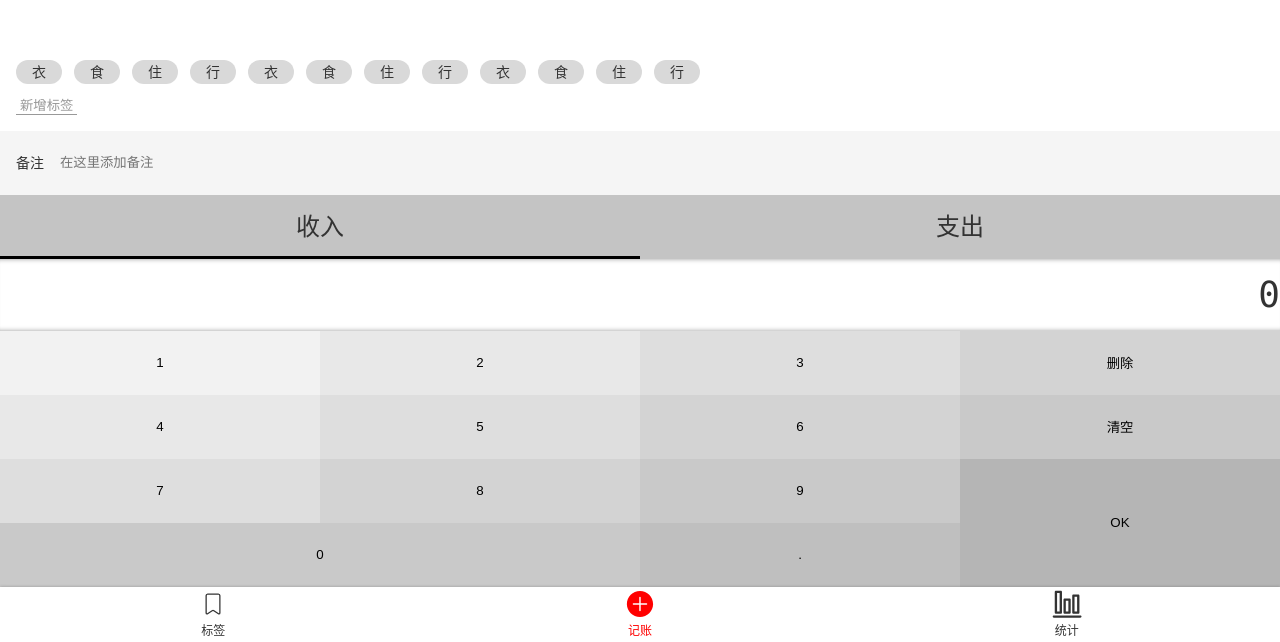
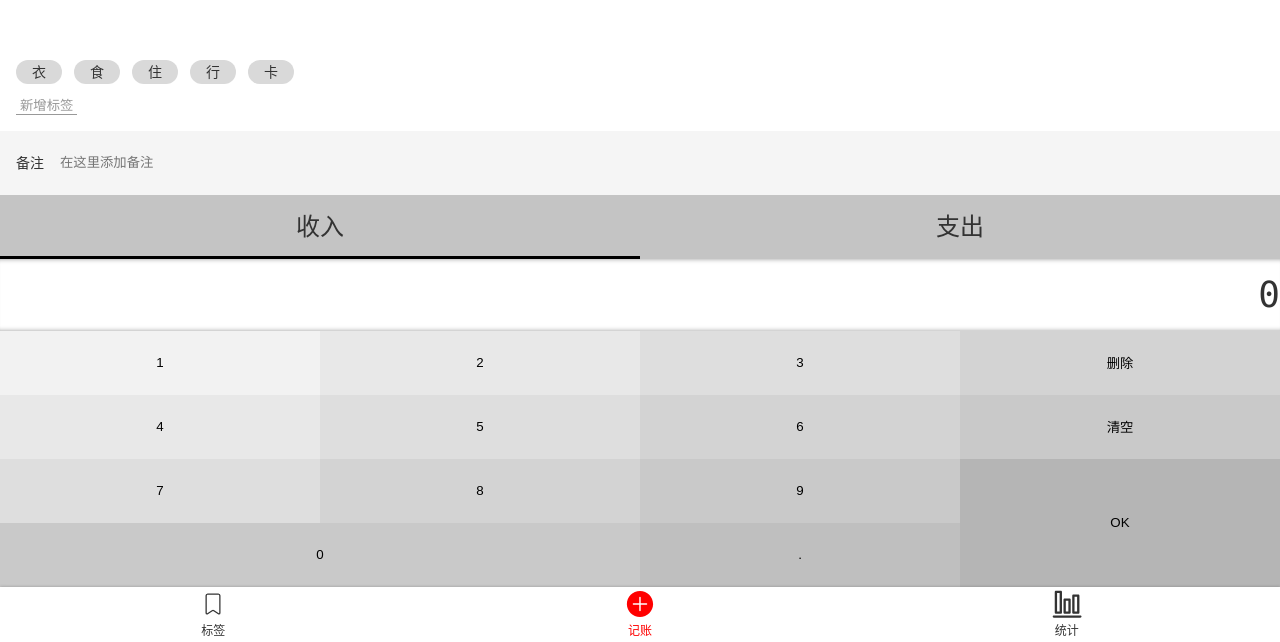
Before and after one commit to TLC-afk/vue1, a Vue app: page /#/money in a window 1280 px wide. Shown: the part 158-800 px from the top of the page. Built offline with nearby package versions, Linux system fonts and the light colour scheme.

Commit message:
可以选中或取消Tag

```diff
--- a/src/components/Money/Tags.vue
+++ b/src/components/Money/Tags.vue
@@ -4,25 +4,33 @@
       <button>新增标签</button>
     </div>
     <ul class="current">
-      <li>衣</li>
-      <li>食</li>
-      <li>住</li>
-      <li>行</li>
-      <li>衣</li>
-      <li>食</li>
-      <li>住</li>
-      <li>行</li> <li>衣</li>
-      <li>食</li>
-      <li>住</li>
-      <li>行</li>
+      <li v-for="tag in dataSource" :key="tag"
+          @click="toggle(tag)"
+          :class="{selected:selectedTags.indexOf(tag) >= 0}">
+        {{ tag }}
+      </li>
     </ul>
   </div>
 
 </template>
 
 <script lang="ts">
-export default {
-  name: 'Tags'
+import Vue from 'vue';
+import {Component, Prop} from 'vue-property-decorator';
+
+@Component
+export default class Tags extends Vue {
+  @Prop() dataSource: string[] | undefined;
+  selectedTags: string[] = [];
+
+  toggle(tag: string) {
+    const index =this.selectedTags.indexOf(tag)
+    if(index >= 0){
+      this.selectedTags.splice(index,1)
+    }else{
+      this.selectedTags.push(tag);
+    }
+  }
 };
 </script>
 
@@ -33,22 +41,30 @@
   flex-grow: 1;
   display: flex;
   flex-direction: column-reverse;
+
   > .current {
     display: flex;
     flex-wrap: wrap;
+
     > li {
-      background: #d9d9d9;
+      $bg :#d9d9d9;
+      background: $bg;
       margin-right: 12px;
       height: 24px;
       border-radius: 12px;
       padding: 0 16px;
       line-height: 24px;
       margin-top: 6px;
+      &.selected{
+        background:darken($bg,50%) ;
+        color:white;
+      }
     }
   }
 
   > .new {
     margin-top: 10px;
+
     button {
       background: transparent;
       border: none;
--- a/src/views/Money.vue
+++ b/src/views/Money.vue
@@ -4,11 +4,11 @@
     <NumberPad/>
     <Types/>
     <Notes/>
-    <Tags/>
+    <Tags :data-source="tags"/>
   </Layout>
 </template>
 
-<script lang="ts">
+<script >
 import NumberPad from '@/components/Money/NumberPad.vue';
 import Types from '@/components/Money/Types.vue';
 import Notes from '@/components/Money/Notes.vue';
@@ -16,6 +16,11 @@
 export default {
   name: 'Money',
   components: {Tags, Notes, Types, NumberPad},
+  data(){
+    return {
+      tags:["衣","食","住","行","卡"]
+    }
+  }
 };
 
 </script>
```
